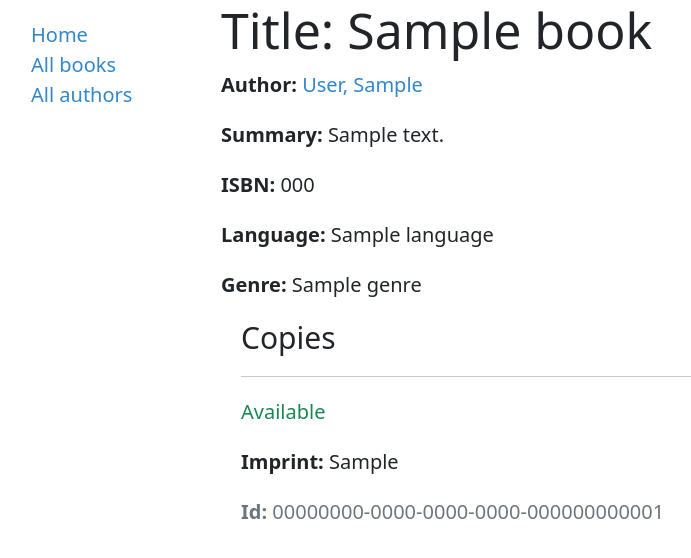
After one commit to N1V33R4/LearnDjangoMDN-locallibrary, a Django app: page /catalog/book/1 in a window 1280 px wide. The commit adds this page. Shown: the top 558 px of the page, without its empty margins (54-745 px from the left). Run offline with Django 4.2, Linux system fonts and the light colour scheme; tables that the repository leaves empty hold one stand-in row (values such as "Sample post").

Commit message:
Finishing part 6

```diff
--- a/catalog/admin.py
+++ b/catalog/admin.py
@@ -24,6 +24,8 @@ class BookInline(admin.StackedInline):
   model = Book
   extra = 0
 
+  filter_horizontal = ('genre',)
+
 
 @admin.register(Author)
 class AuthorAdmin(admin.ModelAdmin):
@@ -42,6 +44,7 @@ class BookInstanceInline(admin.TabularInline):
 @admin.register(Book)
 class BookAdmin(admin.ModelAdmin):
   list_display = ('title', 'author', 'display_genre')
+  filter_horizontal = ('genre',)
 
   inlines = [BookInstanceInline]
 
--- a/catalog/models.py
+++ b/catalog/models.py
@@ -38,7 +38,7 @@ class Book(models.Model):
   language = models.ForeignKey("Language", on_delete=models.SET_NULL, null=True)
 
   class Meta:
-    ordering = ["author"]
+    ordering = ["title", "author"]
 
   def __str__(self):
     return self.title
@@ -96,7 +96,7 @@ class Author(models.Model):
     ordering = ["last_name", "first_name"]
 
   def get_absolute_url(self):
-    return reverse("author_detail", args=[str(self.id)]) # type: ignore
+    return reverse("author-detail", args=[str(self.id)]) # type: ignore
 
   def __str__(self):
     return f"{self.last_name}, {self.first_name}"
--- a/catalog/static/css/style.css
+++ b/catalog/static/css/style.css
@@ -1,3 +1,7 @@
+html {
+  font-size: 20px;
+}
+
 .sidebar-nav {
   margin-top: 20px;
   padding: 0;
--- a/catalog/templates/base_generic.html
+++ b/catalog/templates/base_generic.html
@@ -14,19 +14,42 @@
 </head>
 
 <body>
-  <div class="container-fluid">
+  <div class="container">
     <div class="row">
       <div class="col-sm-2">
         {% block sidebar %}
           <ul class="sidebar-nav">
             <li><a href="{% url 'index' %}">Home</a></li>
             <li><a href="{% url 'books' %}">All books</a></li>
-            <li><a href="">All authors</a></li>
+            <li><a href="{% url 'authors' %}">All authors</a></li>
           </ul>
         {% endblock %}
       </div>
 
-      <div class="col-sm-10">{% block content %}{% endblock %}</div>
+      <div class="col-sm-10">
+        {% block content %}{% endblock %}
+
+        {% block pagination %}
+          {% if is_paginated %}
+            <div class="pagination">
+              <span class="page-links">
+                {% if page_obj.has_previous %}
+                  <a href="{{ request.path }}?page={{ page_obj.previous_page_number }}">previous</a>
+                {% endif %}
+
+                <span class="page_current">
+                  Page {{ page_obj.number }} of {{ page_obj.paginator.num_pages }}
+                </span>
+
+                {% if page_obj.has_next %}
+                  <a href="{{ request.path }}?page={{ page_obj.next_page_number }}">next</a>
+                {% endif %}
+              </span>
+            </div>
+          {% endif %}
+        {% endblock pagination %}
+
+      </div>
     </div>
   </div>
 </body>
--- /dev/null
+++ b/catalog/templates/book_detail.html
@@ -0,0 +1,38 @@
+{% extends 'base_generic.html' %}
+
+{% block content %}
+  <h1>Title: {{ book.title }}</h1>
+
+  <p><strong>Author:</strong> <a href="{{ book.author.get_absolute_url }}">{{ book.author }}</a></p>
+  <p><strong>Summary:</strong> {{ book.summary|linebreaksbr }}</p>
+  <p><strong>ISBN:</strong> {{ book.isbn }}</p>
+  <p><strong>Language:</strong> {{ book.language }}</p>
+  <p><strong>Genre:</strong> {{ book.genre.all|join:", " }}</p>
+
+  <div style="margin-left: 20px;margin-top: 20px;">
+    <h4>Copies</h4>
+    {% for copy in book.bookinstance_set.all %}
+      <hr>
+      <p class="
+        {% if copy.status == 'a' %}
+          text-success
+        {% elif copy.status == 'm' %}
+          text-danger
+        {% else %}
+          text-warning
+        {% endif %}"
+      >
+        {{ copy.get_status_display }}
+      </p>
+
+      {% if copy.status != 'a' %}
+        <p><strong>Due to be returned:</strong> {{ copy.due_back }}</p>
+      {% endif %}
+
+      <p><strong>Imprint:</strong> {{ copy.imprint }}</p>
+      <p class="text-muted"><strong>Id:</strong> {{ copy.id }}</p>
+    {% empty %}
+      <p>No copies to display.</p>
+    {% endfor %}
+  </div>
+{% endblock content %}
--- a/catalog/templates/book_list.html
+++ b/catalog/templates/book_list.html
@@ -15,3 +15,7 @@
     <p>There are no books in the library.</p>
   {% endif %}
 {% endblock content %}
+
+{% for item in list %}
+{% empty %}
+{% endfor %}
--- a/catalog/urls.py
+++ b/catalog/urls.py
@@ -4,6 +4,7 @@ from . import views
 urlpatterns = [
   path('', views.index, name='index'),
   path('books/', views.BookListView.as_view(), name='books'),
-  path('books/<int:pk>', views.BookDetailView.as_view(), name='book-detail'),
-  # path('authors/', views.BookListView.as_view(), name='authors'),
+  path('book/<int:pk>', views.BookDetailView.as_view(), name='book-detail'),
+  path('authors/', views.AuthorListView.as_view(), name='authors'),
+  path('author/<int:pk>', views.AuthorDetailView.as_view(), name='author-detail'),
 ]
--- a/catalog/views.py
+++ b/catalog/views.py
@@ -28,11 +28,19 @@ def index(request):
 class BookListView(generic.ListView):
   model = Book
   template_name = 'book_list.html'
-
-
-# class AuthorListView(generic.ListView):
-#   model = Author
+  paginate_by = 10
 
 
 class BookDetailView(generic.DetailView):
   model = Book
+  template_name = 'book_detail.html'
+
+
+class AuthorListView(generic.ListView):
+  model = Author
+  template_name = 'author_list.html'
+
+
+class AuthorDetailView(generic.DetailView):
+  model = Author
+  template_name = 'author_detail.html'
```
Also changed, not shown: catalog/templates/author_detail.html (added, +21 -0 lines), catalog/templates/author_list.html (added, +17 -0 lines), mvp.html (added, +34 -0 lines), readme.md, 1 other file.
